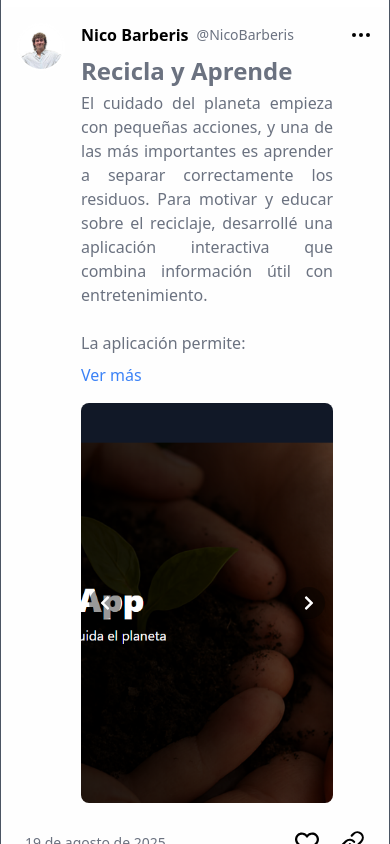
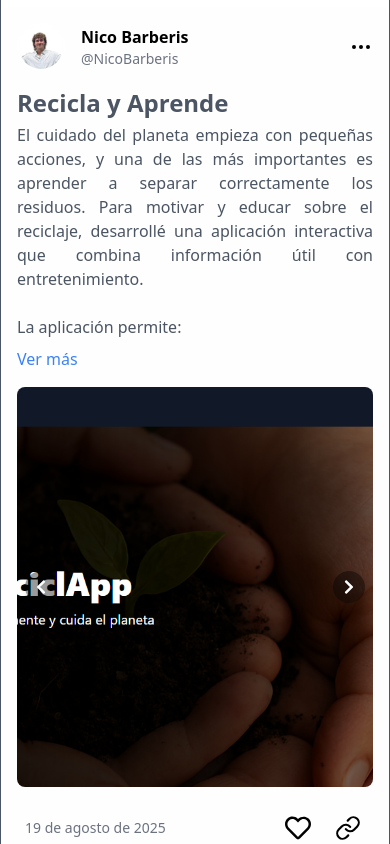
Before and after one commit to Nico09Barberis/web-portafolio, a React (Vite) app in the folder web-portafolio/: page / in a window 390 px wide. Shown: the part 1080-1924 px from the top of the page. Built offline with nearby package versions, Linux system fonts and the light colour scheme.

Commit message:
ajuste en el post, cambie un poco la estructura del contenido para mejor xp en dispositivos mobiles

```diff
--- a/web-portafolio/src/components/Publication.jsx
+++ b/web-portafolio/src/components/Publication.jsx
@@ -8,54 +8,60 @@ import React from "react";
 const Publication = ({ title, content, projectLink, postImages, date }) => {
   const [liked, setLiked] = useState(false);
   const toggleLike = () => setLiked(!liked);
-  const [expanded, setExpanded] = useState(false); // <- Estado para "Ver más"
+  const [expanded, setExpanded] = useState(false);
   const toggleExpand = () => setExpanded(!expanded);
 
-  const MAX_LINES = 3; // Cantidad de líneas que mostramos antes de "Ver más"
+  const MAX_LINES = 3;
   const contentLines = content.split("\n");
 
   return (
     <section className="bg-[#fefefe] text-black hover:bg-[#bae6fd] dark:bg-[#0a192f] dark:text-white dark:hover:bg-[#112240] max-w-3xl mx-auto mb-4 p-4 rounded-lg">
-      <div className="flex items-start gap-4">
+      {/* === FILA 1: Avatar + Encabezado + Opciones === */}
+      <div className="flex items-center justify-between gap-4">
+        <div className="flex items-center gap-4 flex-1">
           {/* Avatar */}
           <div className="w-12 h-12 rounded-full overflow-hidden border-2 border-white flex-shrink-0">
             <img
               src={ProfilePublicationImg}
               alt="Imagen de perfil"
               className="block w-full h-full object-cover"
+              loading="lazy"
             />
           </div>
 
-        {/* Contenido completo alineado al avatar */}
-        <div className="flex-1 min-w-0">
           {/* Encabezado */}
-          <div className="flex items-center gap-2 flex-wrap">
+          <div>
             <p className="font-bold">Nico Barberis</p>
             <p className="text-gray-500 dark:text-gray-300 text-sm">
               @NicoBarberis
             </p>
           </div>
+        </div>
 
+        {/* Botón opciones */}
+        <Ellipsis
+          className="cursor-pointer hover:scale-110 transition-transform"
+          aria-label="Más opciones"
+        />
+      </div>
+
+      {/* === FILA 2: resto del contenido === */}
+      <div className="mt-4">
         {/* Título */}
         {title && (
-            <h2 className="mt-2 text-2xl font-bold text-gray-500 dark:text-gray-300">
+          <h2 className="mt-2 text-2xl font-bold text-gray-600 dark:text-gray-300">
             {title}
           </h2>
         )}
 
         {/* Contenido */}
-          <p className="mt-1 text-justify text-gray-500 dark:text-gray-300">
-            {(expanded ? contentLines : contentLines.slice(0, MAX_LINES)).map(
-              (line, index) => (
-                <React.Fragment key={index}>
-                  {line}
-                  <br />
-                </React.Fragment>
-              )
-            )}
+        <p className="mt-1 text-justify text-gray-600 dark:text-gray-300 whitespace-pre-line">
+          {expanded
+            ? content
+            : contentLines.slice(0, MAX_LINES).join("\n")}
         </p>
 
-          {/* Enlace al proyecto (solo cuando está expandido) */}
+        {/* Enlace al proyecto */}
         {expanded && projectLink && (
           <div className="mt-1">
             <a
@@ -69,7 +75,7 @@ const Publication = ({ title, content, projectLink, postImages, date }) => {
           </div>
         )}
 
-          {/* Botón Ver más / Ver menos (siempre debajo de todo) */}
+        {/* Ver más / Ver menos */}
         {contentLines.length > MAX_LINES && (
           <div
             onClick={toggleExpand}
@@ -83,17 +89,9 @@ const Publication = ({ title, content, projectLink, postImages, date }) => {
         <div className="mt-4">
           <CarouselPost images={postImages} />
         </div>
-        </div>
 
-        {/* Botón opciones */}
-        <div className="flex-shrink-0">
-          <Ellipsis className="cursor-pointer" />
-        </div>
-      </div>
-
-      {/* Footer: fecha + acciones */}
+        {/* Footer */}
         <div className="flex items-center justify-between mt-4 px-2">
-        {/* Fecha a la izquierda */}
           <p className="text-sm text-gray-500 dark:text-gray-300">
             {new Date(date).toLocaleDateString("es-ES", {
               year: "numeric",
@@ -102,16 +100,27 @@ const Publication = ({ title, content, projectLink, postImages, date }) => {
             })}
           </p>
 
-        {/* Acciones a la derecha */}
           <div className="flex items-center gap-2">
+            <button
+              onClick={toggleLike}
+              aria-label={liked ? "Quitar me gusta" : "Dar me gusta"}
+              className="m-2 p-1 rounded-lg cursor-pointer hover:scale-110 transition-colors duration-200"
+            >
               <FaRegHeart
-            size={32}
-            onClick={toggleLike}
-            className={`m-2 p-1 rounded-lg cursor-pointer hover:scale-110 transition-colors duration-200 ${
+                size={26}
+                className={
                   liked ? "text-red-500" : "dark:text-white text-black"
-            }`}
+                }
               />
-          <Link size={26} className="cursor-pointer hover:scale-110" />
+            </button>
+
+            <button
+              aria-label="Compartir publicación"
+              className="p-1 rounded-lg cursor-pointer hover:scale-110 transition-transform"
+            >
+              <Link size={26} />
+            </button>
+          </div>
         </div>
       </div>
     </section>
--- a/web-portafolio/src/data/post.json
+++ b/web-portafolio/src/data/post.json
@@ -2,7 +2,7 @@
   {
     "title": "Recicla y Aprende",
     "content": "El cuidado del planeta empieza con pequeñas acciones, y una de las más importantes es aprender a separar correctamente los residuos. Para motivar y educar sobre el reciclaje, desarrollé una aplicación interactiva que combina información útil con entretenimiento.\n\nLa aplicación permite:\n- Conocer cómo separar correctamente la basura y los distintos tipos de residuos.\n- Acceder a información clara y sencilla sobre el impacto del reciclaje en el medio ambiente.\n- Jugar de manera interactiva para poner a prueba lo aprendido y reforzar buenos hábitos.\n\nEste proyecto busca generar conciencia ambiental de forma práctica y divertida, fomentando que cada persona pueda contribuir a un futuro más limpio y sostenible.",
-    "projectLink": "https://tulink-aqui.com/",
+    "projectLink": "https://app-reciclaje-khaki.vercel.app/",
     "images": ["/posts/post5-1.png", "/posts/post5-2.png"],
     "date": "2025-08-19"
   },
```
Lines whose indentation alone changed are shown as unchanged.
